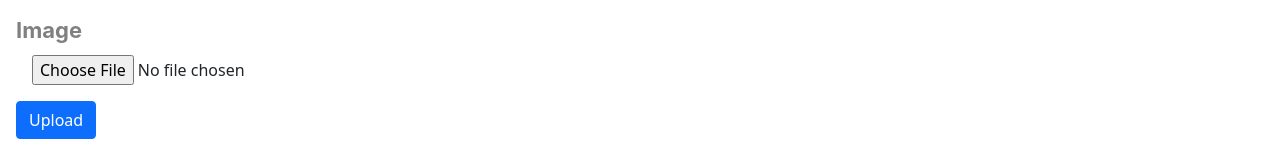
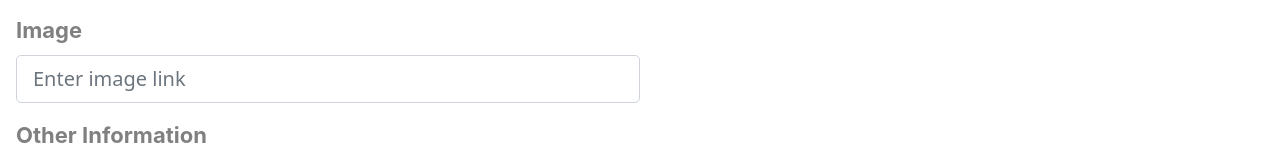
Before and after one commit to PallavAg/Appetyte, a React (Create React App) app: page /create_recipe in a window 1280 px wide. Shown: the part 757-915 px from the top of the page. Built offline with nearby package versions, Linux system fonts and the light colour scheme; no server answers.

Commit message:
add text box to accept image link to create recipe page and store in db

```diff
--- a/src/components/CreateRecipeView.js
+++ b/src/components/CreateRecipeView.js
@@ -7,7 +7,6 @@ import {BsFillTrashFill} from "react-icons/bs";
 import {doc, collection, addDoc, setDoc, updateDoc, arrayUnion} from "firebase/firestore";
 import {useAuth} from "../contexts/AuthContext";
 import RecipePreviewCard from "./Subviews/RecipePreviewCard";
-import Upload from "./Subviews/Upload";
 
 export default function CreateRecipeView() {
 
@@ -18,6 +17,7 @@ export default function CreateRecipeView() {
     const [sideIngredientNames, setSideIngredientNames] = useState({})
     const [sideIngredientQuantities, setSideIngredientQuantities] = useState({})
     const [instructions, setInstructions] = useState({})
+    const [image, setImage] = useState()
 
     const [instructionForms, setInstructionForms] = useState(
         [
@@ -204,6 +204,8 @@ export default function CreateRecipeView() {
         setSideIngredientForms(sideIngredients => ([...sideIngredients, {quantity: addCoreIngredientQuantityForm(index), name: addCoreIngredientNameForm(index), delete: <BsFillTrashFill onClick={(event) => deleteIngredient(event, index)}/> }]));
     }
 
+
+
     const toggleSwitch = (value) => {
         //To handle switch toggle
         setSwitchValue(value);
@@ -278,13 +280,29 @@ export default function CreateRecipeView() {
             <div><Form><Form.Control size='lg' placeholder='Enter up to 5 comma seperated tags' onChange={e => setTags(e.target.value)}/></Form></div>
 
             <div className='pageSubtitle'>Image</div>
+            <div><Form><Form.Control size='lg' placeholder='Enter image link'onChange={e => setImage(e.target.value)}/></Form></div>
 
-            <div style={{paddingLeft: '1rem', paddingRight: '1rem', paddingBottom: '1rem'}}>
-                {React.createElement(Upload)}
-            </div>
-            <div ><Button onClick={() => addInstructionRow()}>
-                Upload
-            </Button></div>
+           {/*<div>*/}
+           {/*     <input type="file" name="file" onChange={changeHandler} />*/}
+           {/*     {isSelected ? (*/}
+           {/*         <div>*/}
+
+           {/*              <p>Filename: {selectedFile.name}</p>*/}
+           {/*             <p>Filetype: {selectedFile.type}</p>*/}
+           {/*             <p>Size in bytes: {selectedFile.size}</p>*/}
+           {/*             <p>*/}
+           {/*                 lastModifiedDate:{' '}*/}
+           {/*                 {selectedFile.lastModifiedDate.toLocaleDateString()}*/}
+           {/*             </p>*/}
+           {/*         </div>*/}
+           {/*     ) : (*/}
+           {/*         <p>Select a file to show details</p>*/}
+           {/*     )}*/}
+           {/*     <div>*/}
+           {/*         <button onClick={handleSubmission}>Submit</button>*/}
+           {/*     </div>*/}
+           {/* </div>*/}
+
 
             <div className='pageSubtitle'>Other Information</div>
             <div><Form><Form.Control as='textarea' placeholder='Notes' rows='4' onChange={e => setNotes(e.target.value)}/></Form></div>
@@ -375,6 +393,7 @@ export default function CreateRecipeView() {
             downvotedList: [],
             recipeType: switchValue ? "Public" : "Private",
             tags: tags.split(','),
+            image: image,
             blurb: notes,
         }
 
```
